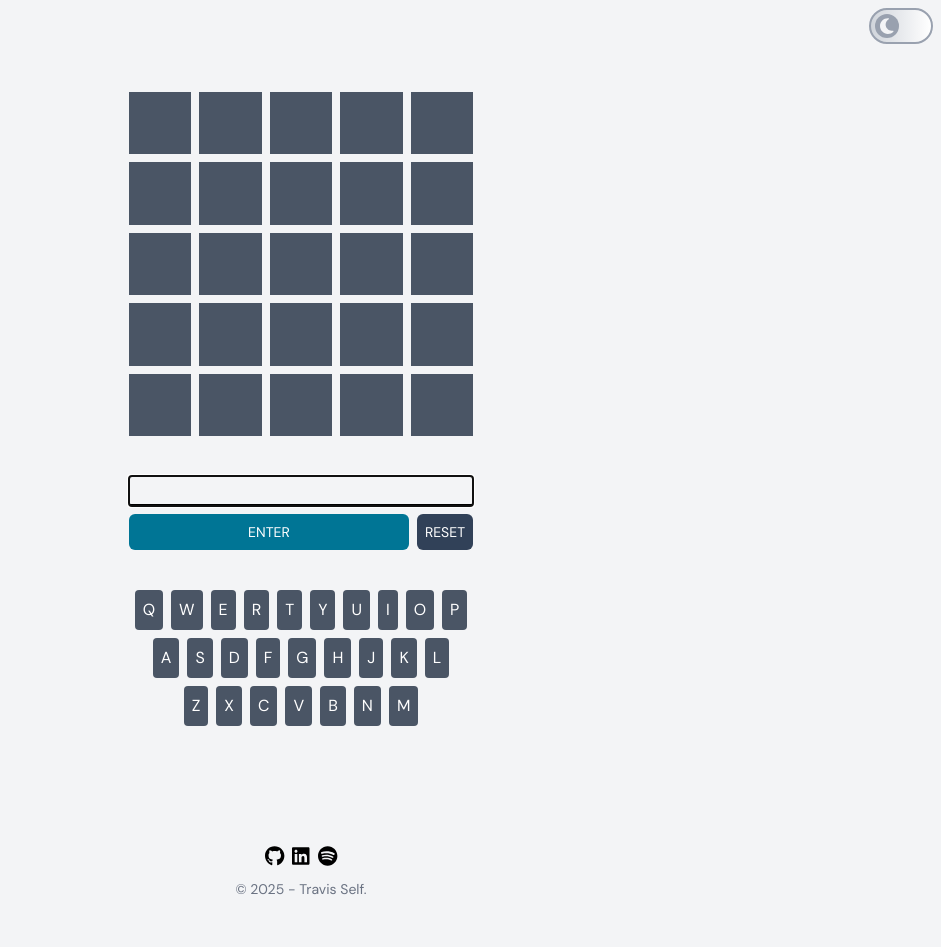
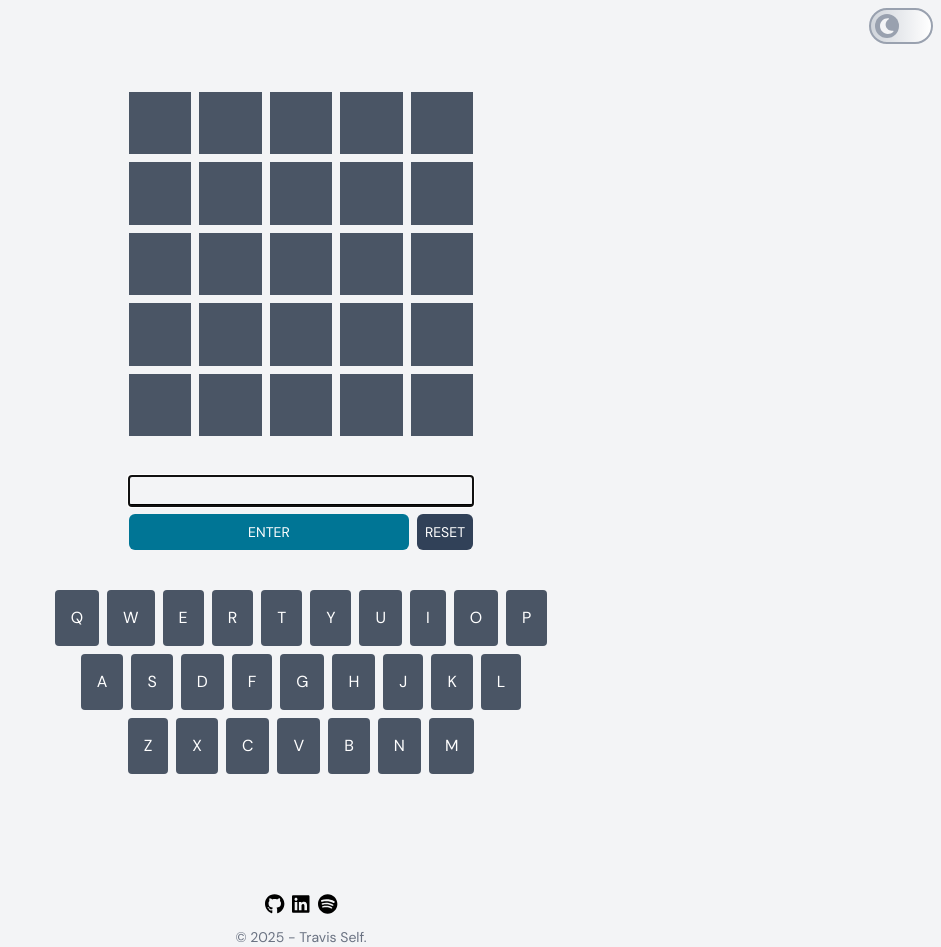
Before and after one commit to travis-self/selfpressed, a React (Vite) app: page /playground in a window 1280 px wide. Shown: the whole page, without its empty margins (339-1280 px from the left). Before the commit the page ends 899 px from the top, so only its background shows below. Built offline with nearby package versions, Linux system fonts and the light colour scheme.

Commit message:
More small screen polish.

```diff
--- a/src/pages/Wordle/WordleAlphabet.jsx
+++ b/src/pages/Wordle/WordleAlphabet.jsx
@@ -14,7 +14,7 @@ export default function WordleAlphabet({letters}) {
         }}
       >
         {row.split("").map((l, ii) =>
-          <div className={`aspect-square p-2 rounded-sm ${letters[l]} uppercase`} key={ii}>{l}</div>
+          <div className={`aspect-square p-2 rounded-sm ${letters[l]} uppercase md:p-4`} key={ii}>{l}</div>
         )}
       </motion.div>
     )}
```
